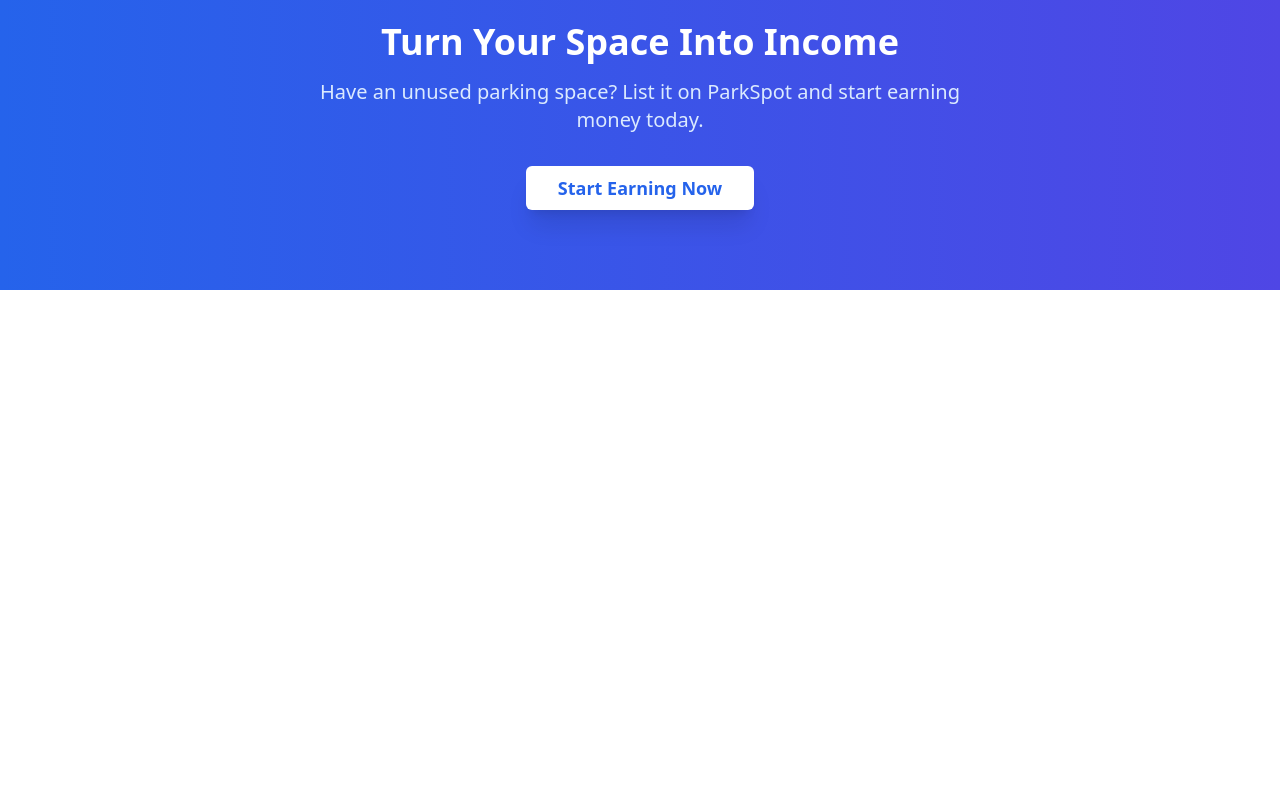
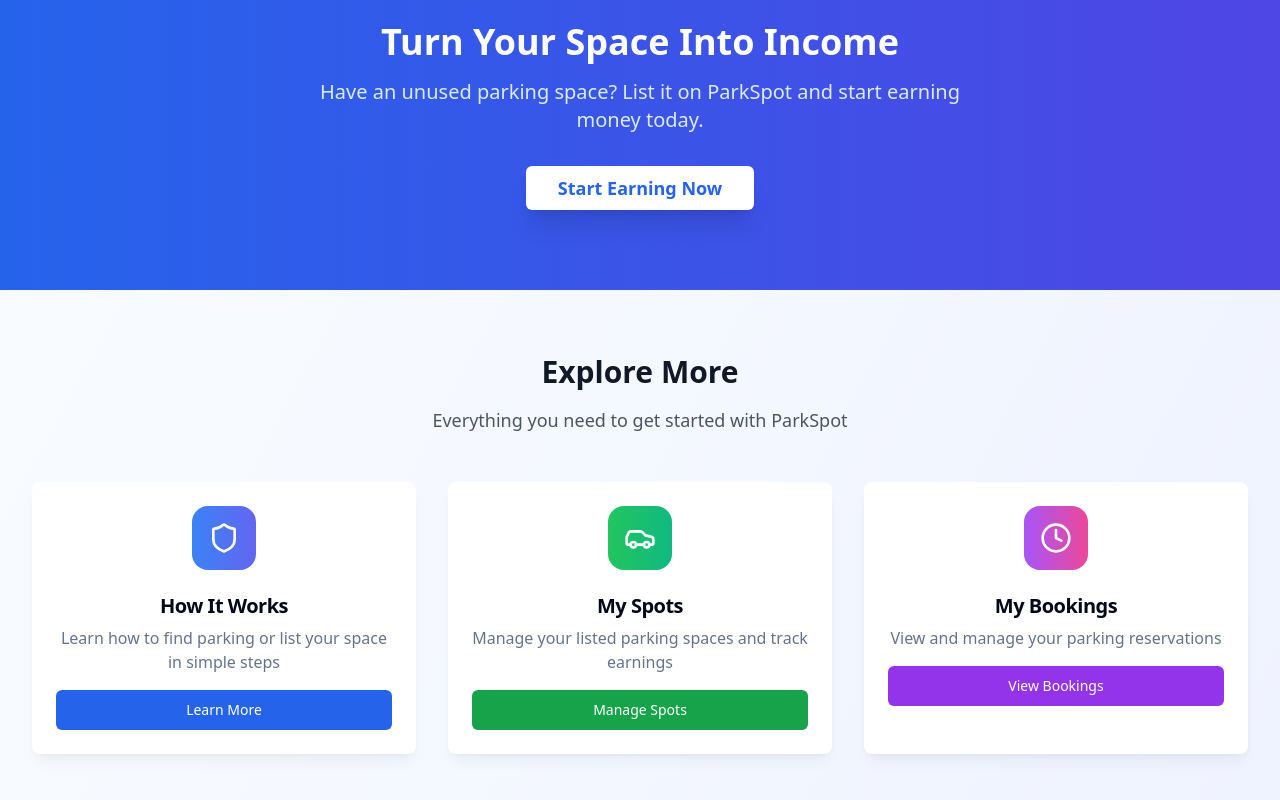
Before and after one commit to rodrigo-ship-it/spot-on-demand-parking-dcd0c7d4, a React (Vite) app: page / in a window 1280 px wide. Shown: the part 1614-2414 px from the top of the page. Before the commit the page ends 1904 px from the top, so only its background shows below. Built offline with nearby package versions, Linux system fonts and the light colour scheme.

Commit message:
Add How It Works, My Spots, and Bookings links
Added links to How It Works, My Spots, and Manage Bookings pages below the "Start Earning Now" area on the homepage.

```diff
--- a/src/pages/Index.tsx
+++ b/src/pages/Index.tsx
@@ -291,6 +291,74 @@ const Index = () => {
           </Link>
         </div>
       </section>
+
+      {/* Quick Links Section */}
+      <section className="py-16 bg-white/50">
+        <div className="max-w-7xl mx-auto px-4 sm:px-6 lg:px-8">
+          <div className="text-center mb-12">
+            <h2 className="text-3xl font-bold text-gray-900 mb-4">Explore More</h2>
+            <p className="text-lg text-gray-600">Everything you need to get started with ParkSpot</p>
+          </div>
+          <div className="grid grid-cols-1 md:grid-cols-3 gap-8">
+            <Card className="text-center border-0 shadow-lg shadow-gray-900/5 hover:shadow-xl transition-all duration-300 group">
+              <CardHeader className="pb-4">
+                <div className="w-16 h-16 bg-gradient-to-r from-blue-500 to-indigo-500 rounded-2xl flex items-center justify-center mx-auto mb-4 group-hover:scale-110 transition-transform duration-200">
+                  <Shield className="w-8 h-8 text-white" />
+                </div>
+                <CardTitle className="text-xl">How It Works</CardTitle>
+                <CardDescription className="text-base">
+                  Learn how to find parking or list your space in simple steps
+                </CardDescription>
+              </CardHeader>
+              <CardContent>
+                <Link to="/how-it-works">
+                  <Button className="w-full bg-blue-600 hover:bg-blue-700 text-white">
+                    Learn More
+                  </Button>
+                </Link>
+              </CardContent>
+            </Card>
+
+            <Card className="text-center border-0 shadow-lg shadow-gray-900/5 hover:shadow-xl transition-all duration-300 group">
+              <CardHeader className="pb-4">
+                <div className="w-16 h-16 bg-gradient-to-r from-green-500 to-emerald-500 rounded-2xl flex items-center justify-center mx-auto mb-4 group-hover:scale-110 transition-transform duration-200">
+                  <Car className="w-8 h-8 text-white" />
+                </div>
+                <CardTitle className="text-xl">My Spots</CardTitle>
+                <CardDescription className="text-base">
+                  Manage your listed parking spaces and track earnings
+                </CardDescription>
+              </CardHeader>
+              <CardContent>
+                <Link to="/manage-spots">
+                  <Button className="w-full bg-green-600 hover:bg-green-700 text-white">
+                    Manage Spots
+                  </Button>
+                </Link>
+              </CardContent>
+            </Card>
+
+            <Card className="text-center border-0 shadow-lg shadow-gray-900/5 hover:shadow-xl transition-all duration-300 group">
+              <CardHeader className="pb-4">
+                <div className="w-16 h-16 bg-gradient-to-r from-purple-500 to-pink-500 rounded-2xl flex items-center justify-center mx-auto mb-4 group-hover:scale-110 transition-transform duration-200">
+                  <Clock className="w-8 h-8 text-white" />
+                </div>
+                <CardTitle className="text-xl">My Bookings</CardTitle>
+                <CardDescription className="text-base">
+                  View and manage your parking reservations
+                </CardDescription>
+              </CardHeader>
+              <CardContent>
+                <Link to="/bookings">
+                  <Button className="w-full bg-purple-600 hover:bg-purple-700 text-white">
+                    View Bookings
+                  </Button>
+                </Link>
+              </CardContent>
+            </Card>
+          </div>
+        </div>
+      </section>
     </div>
   );
 };
```
